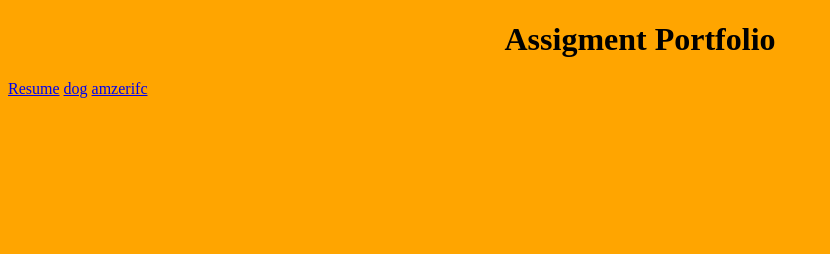
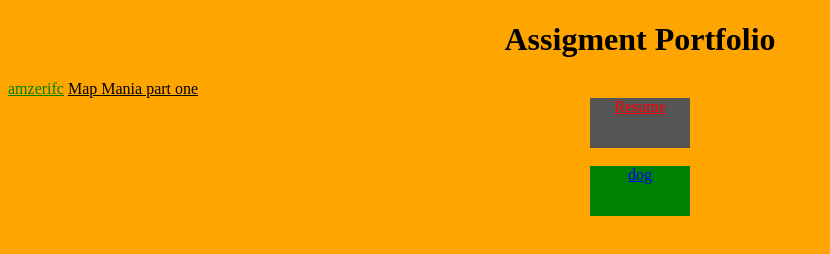
Before and after one commit to smily000/assigment-portfolio, a plain HTML site: page index.html in a window 1280 px wide. Shown: the whole page, without its empty margins (0-830 px from the left). Drawn offline with Linux system fonts and the light colour scheme.

Commit message:
Add files via upload

```diff
--- a/index.html
+++ b/index.html
@@ -9,9 +9,15 @@
     </head>
     <body bgcolor="orange"></body>
         <center><h1>Assigment Portfolio</h1></center>
-        <a href="https://ambitious-pond-048142710.1.azurestaticapps.net">Resume</a>
-        <a href="https://icy-island-0992a7910.2.azurestaticapps.net">dog</a>
-        <a href="https://nice-rock-0781c6010.2.azurestaticapps.net">amzerifc</a>
+
+
+        <a href="https://nice-rock-0781c6010.2.azurestaticapps.net" style="color:green">amzerifc</a>
+        <a href="https://dr-jason.azurewebsites.net" style="color:black">Map Mania part one </a>
+
+
+        <center><div class="rectangle"><a href="https://ambitious-pond-048142710.1.azurestaticapps.net" style="color:red">Resume</a></div></center>
+        <br>
+        <center><div class="rectangles2"><a href="https://icy-island-0992a7910.2.azurestaticapps.net" style="color:blue">dog</a></div></center>
 
     </body>
 </html>
```
